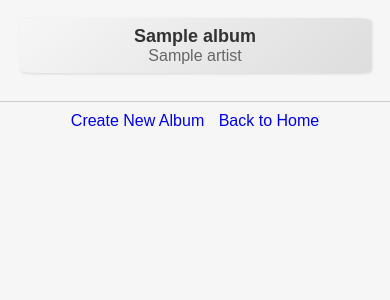
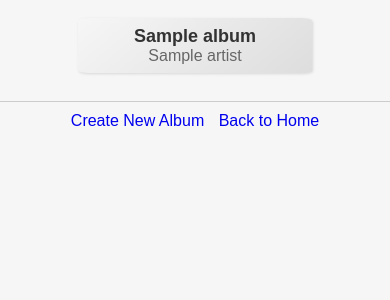
Before and after one commit to Momentum-Team-19/django-music-Davis-Patterson, a Django app: template django_music/templates/album_list.html in a window 390 px wide. Shown: the part 98-398 px from the top of the page. Run offline with Django 4.2, Linux system fonts and the light colour scheme; the template is opened without the code that fills it: most values are stand-ins (such as "Sample title", 1, 10 or a date in 2020); data that the repository does not hold is empty.

Commit message:
adjusted @media for albumBox's again, now actually attempting favorite again

```diff
--- a/django_music/static/style.css
+++ b/django_music/static/style.css
@@ -154,25 +154,19 @@ header {
 
 @media (max-width: 1200px) {
     .albumBox {
-        width: 30%;
+        width: 26%;
     }
 }
 
-@media (max-width: 992px) {
+@media (max-width: 900px) {
     .albumBox {
         width: 40%;
     }
 }
 
-@media (max-width: 768px) {
-    .albumBox {
-        width: 50%;
-    }
-}
-
 @media (max-width: 576px) {
     .albumBox {
-        width: 90%;
+        width: 60%;
     }
 }
 
```
